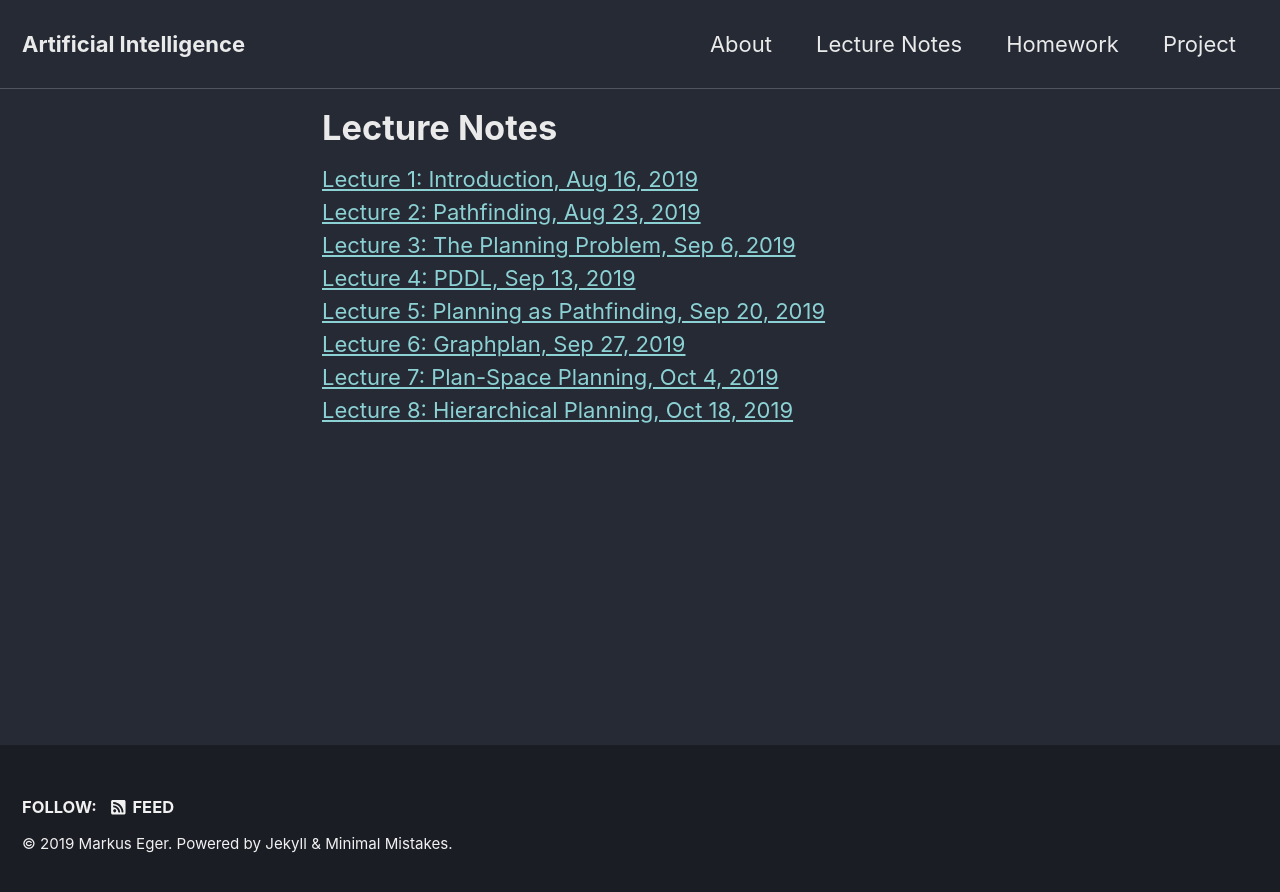
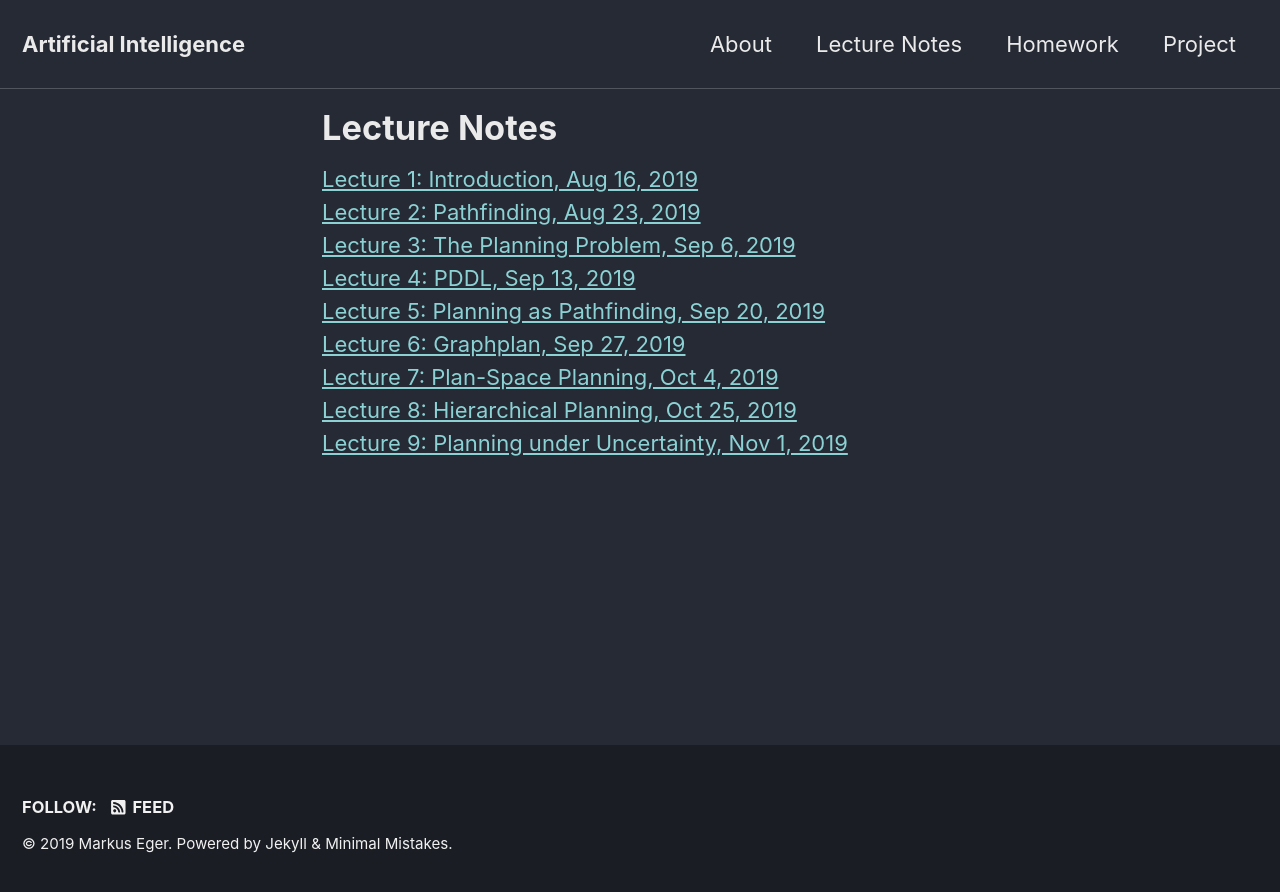
Before and after one commit to yawgmoth/PF-3335, a Jekyll site: the page built from _pages/slides.html, in a window 1280 px wide. Shown: the top 892 px of the page. Built offline with Jekyll 4.4.1, drawn with Linux system fonts in a browser that asks for light colours; cached includes are drawn as plain includes; nearby versions of some CDN libraries.

Commit message:
add slides for lecture 9, homework

```diff
--- a/_pages/slides.html
+++ b/_pages/slides.html
@@ -15,9 +15,9 @@ categories: [frontpage]
 <a href="lecture5.html">Lecture 5: Planning as Pathfinding, Sep 20, 2019</a><br/>
 <a href="lecture6.html">Lecture 6: Graphplan, Sep 27, 2019</a><br/>
 <a href="lecture7.html">Lecture 7: Plan-Space Planning, Oct 4, 2019</a><br/>
-<a href="lecture8.html">Lecture 8: Hierarchical Planning, Oct 18, 2019</a><br/>
-<!--<a href="lecture9.html">Lecture 9: Planning under Uncertainty, Oct 25, 2019</a><br/>
-<a href="lecture10.html">Lecture 10: Epistemic Logic, Nov 8, 2019</a><br/>
+<a href="lecture8.html">Lecture 8: Hierarchical Planning, Oct 25, 2019</a><br/>
+<a href="lecture9.html">Lecture 9: Planning under Uncertainty, Nov 1, 2019</a><br/>
+<!--<a href="lecture10.html">Lecture 10: Epistemic Logic, Nov 8, 2019</a><br/>
 <a href="lecture11.html">Lecture 11: Epistemic Planning, Nov 15, 2019</a><br/>
 <a href="lecture12.html">Lecture 12: Plan Recognition, Nov 22, 2019</a><br/>
 <a href="lecture13.html">Lecture 13: Applications, Nov 29, 2019</a><br/>--!>
```
Also changed, not shown: _pages/homework.html (+1 -8 lines), 1 other file.
